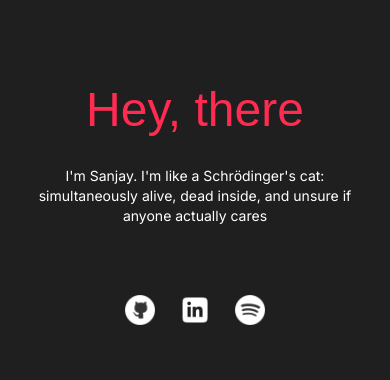
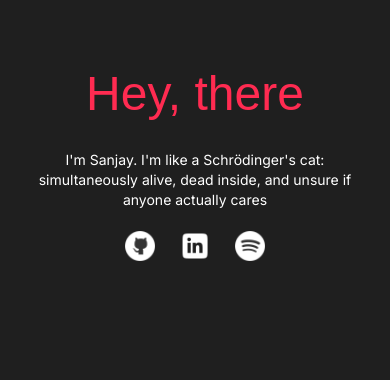
Before and after one commit to M3BIONIX/website, a Next.js app: page / in a window 390 px wide. Shown: the part 134-514 px from the top of the page. Built offline with nearby package versions, Linux system fonts and the light colour scheme.

Commit message:
vercel -poper

```diff
--- a/src/app/page.js
+++ b/src/app/page.js
@@ -74,7 +74,7 @@ export default function Home() {
     </div>
     <div className="flex flex-col justify-center items-center mt-20 sm:mt-24 lg:mt-32">
     <div className="md:text-center xs:right-10 flex xs:items-center justify-center md:h-auto ">
-      <p className="font-product-sans text-custom-red xs:text-5xl md:text-7xl xs:mt-[3rem] md:mt-10 transition-colors duration-300 hover:text-white">Hey, there</p>
+      <p className="font-product-sans text-custom-red xs:text-5xl md:text-7xl xs:mt-[2rem] md:mt-10 transition-colors duration-300 hover:text-white">Hey, there</p>
     </div>
       <div className="w-full mt-8 hidden md:flex mx-auto sm:w-1/3 md:w-1/2 md:mr-[10rem]">
           <p className="font-product-sans-m md:leading-8 text-left xs:text-sm xs:text-justify md:text-base ">
@@ -100,7 +100,7 @@ export default function Home() {
       <div className="absolute md:left-0 md:bottom-0 md:ml-10 z-2 filter grayscale hover:grayscale-0 transition-all duration-500 xs:flex xs:justify-center xs:left-0 xs:bottom-0 ">
           <Image src="/images/profile.png" width={350} height={350} className="w-full xs:w-1/2 xs: md:w-auto" alt="Hey, there was supposed to be a image here"/>
       </div>
-      <div className="flex justify-center space-x-5 md:self-end md:px-[5rem] md:pt-[4rem] xs:mt-[4rem]">
+      <div className="flex justify-center space-x-5 md:self-end md:px-[5rem] md:pt-[4rem] xs:mt-[1rem]">
   <button
     type="button"
     className="btn flex items-center space-x-3 text-white hover:text-custom-red"
```
